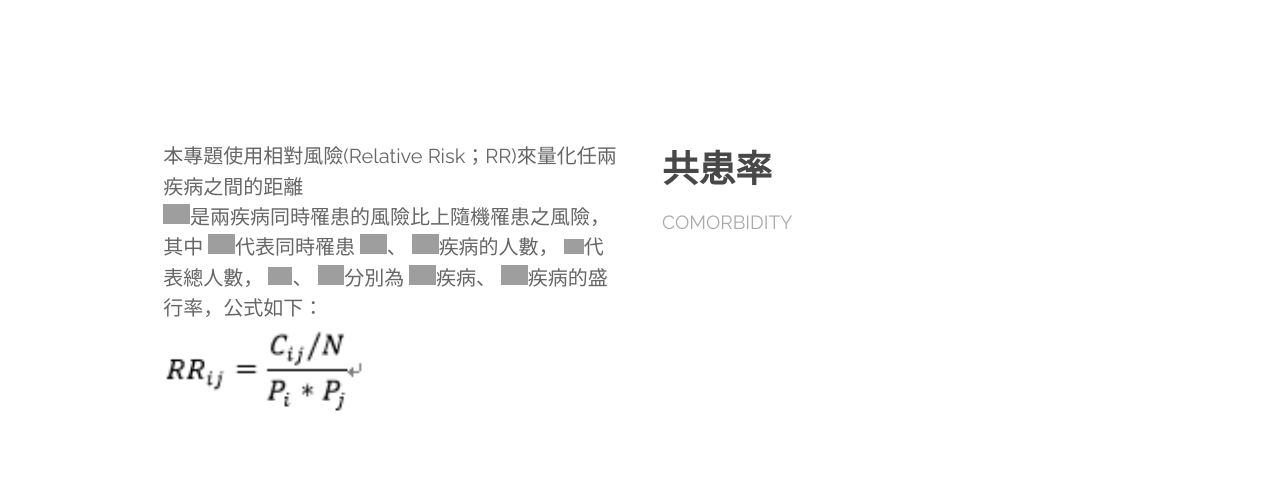
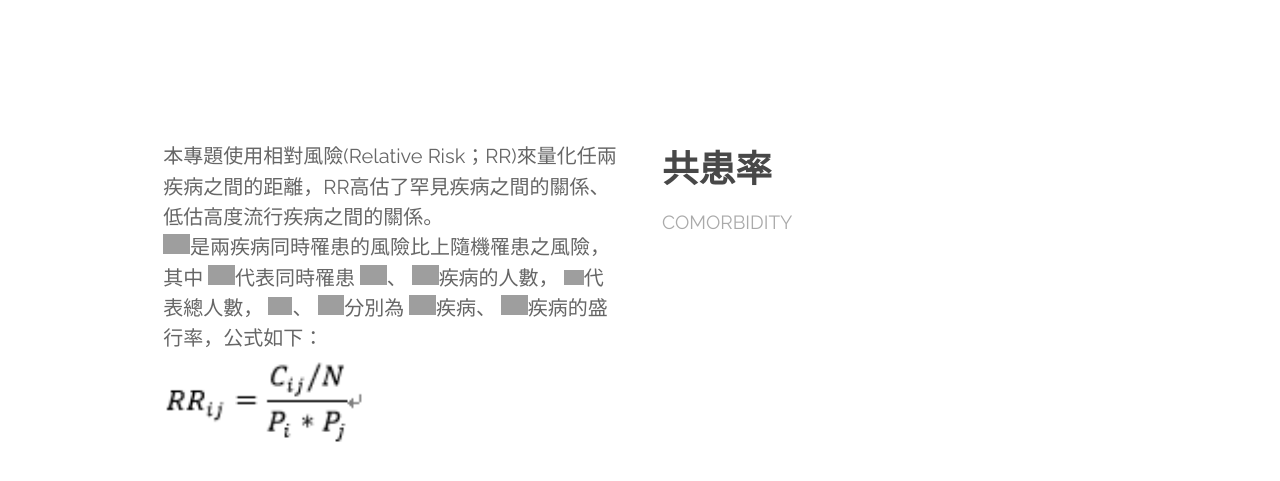
Before and after one commit to LinHongzhi1/net, a plain HTML site: page 2019_project_net/generic.html in a window 1280 px wide. Shown: the part 593-1074 px from the top of the page. Drawn offline with Linux system fonts and the light colour scheme; grey boxes are pictures that could not be loaded.

Commit message:
2019_12_13

```diff
--- a/2019_project_net/generic.html
+++ b/2019_project_net/generic.html
@@ -58,7 +58,7 @@
 					<div class="container 90%">
 						<div class="row 200%">
 							<div class="6u 12u$(medium)">
-								<span style="font-size:20px">本專題使用相對風險(Relative Risk；RR)來量化任兩疾病之間的距離<br>
+								<span style="font-size:20px">本專題使用相對風險(Relative Risk；RR)來量化任兩疾病之間的距離，RR高估了罕見疾病之間的關係、低估高度流行疾病之間的關係。<br>
                                     <img src = "http://latex.codecogs.com/gif.latex?\ RR_{ij}"height="20"/>是兩疾病同時罹患的風險比上隨機罹患之風險，其中
                                     <img src = "http://latex.codecogs.com/gif.latex?\ C_{ij}"height="20"/>代表同時罹患
                                     <img src = "http://latex.codecogs.com/gif.latex?\ i"height="20"/>、
```
